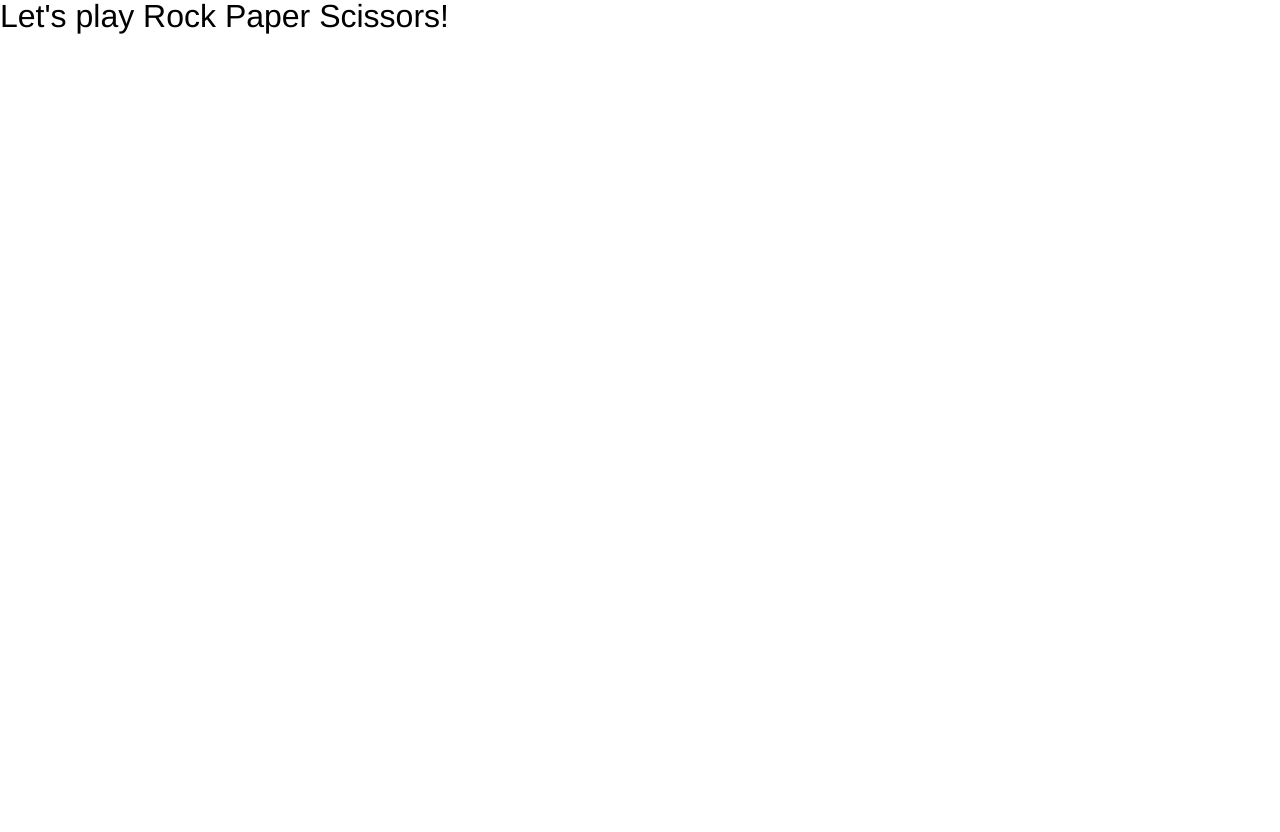
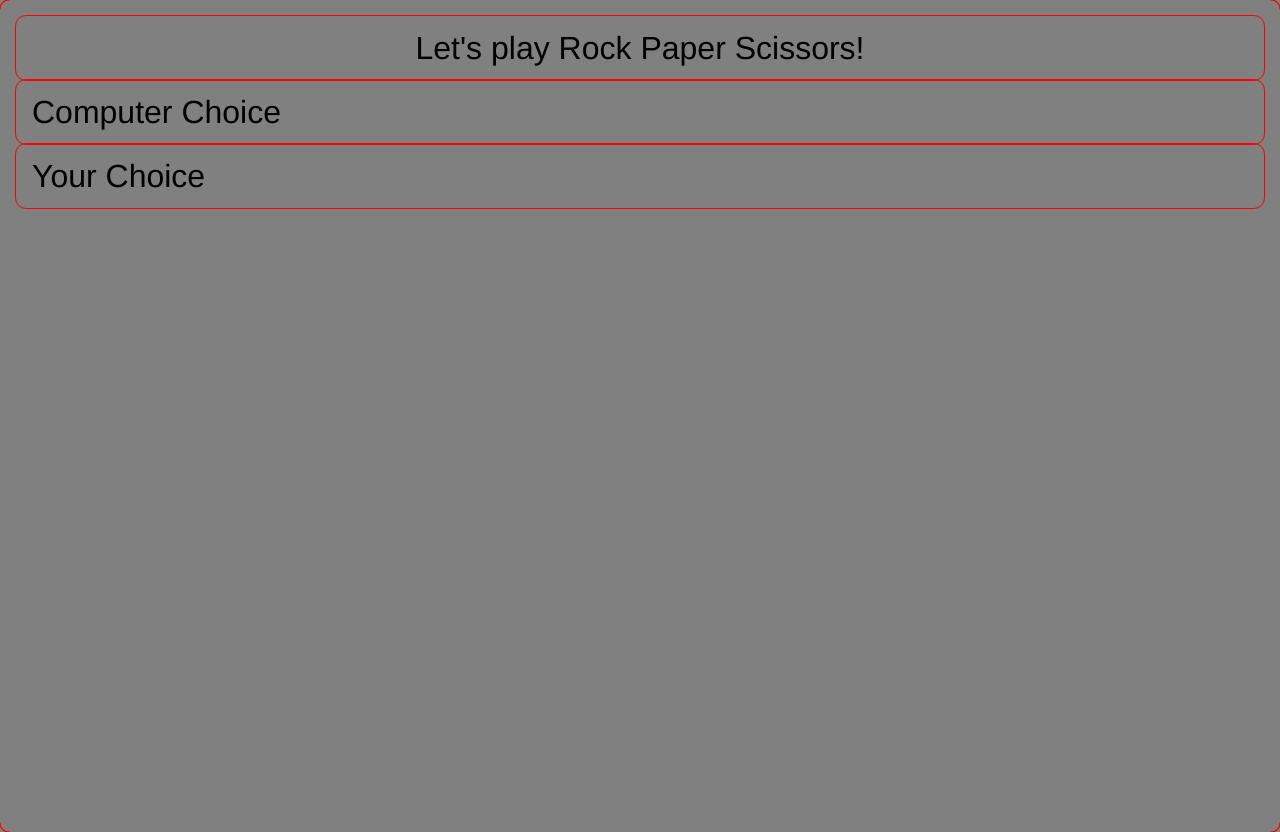
Before and after one commit to spencerberggreen/rock-paper-scissors, a plain HTML site: page index.html in a window 1280 px wide. Before the commit the page ends 800 px from the top, so only its background shows below. Drawn offline with Linux system fonts and the light colour scheme.

Commit message:
add padding to html elements

```diff
--- a/index.html
+++ b/index.html
@@ -8,8 +8,12 @@
     <link rel="stylesheet" href="styles.css" />
   </head>
   <body>
-    <h1>Let's play Rock Paper Scissors!</h1>
+    <div id="column">
+      <h1>Let's play Rock Paper Scissors!</h1>
 
+      <h2 id="computer-choice">Computer Choice</h2>
+      <h2 id="user-choice">Your Choice</h2>
+    </div>
     <script src="script.js"></script>
   </body>
 </html>
--- a/styles.css
+++ b/styles.css
@@ -1,6 +1,31 @@
 @import "reset.css";
+
+* {
+  outline: 1px solid red;
+  border-radius: 10px;
+}
+
+#column {
+  display: flex;
+  flex-direction: column;
+  min-height: 100vh;
+  padding: 1rem;
+}
+
+body {
+  background-color: gray;
+}
 
 h1 {
   font-family: Helvetica, sans-serif;
   font-size: 2em;
+  padding: 1rem;
+  display: flex;
+  justify-content: center;
 }
+
+h2 {
+  font-family: Helvetica, sans-serif;
+  font-size: 2em;
+  padding: 1rem;
+}
```
